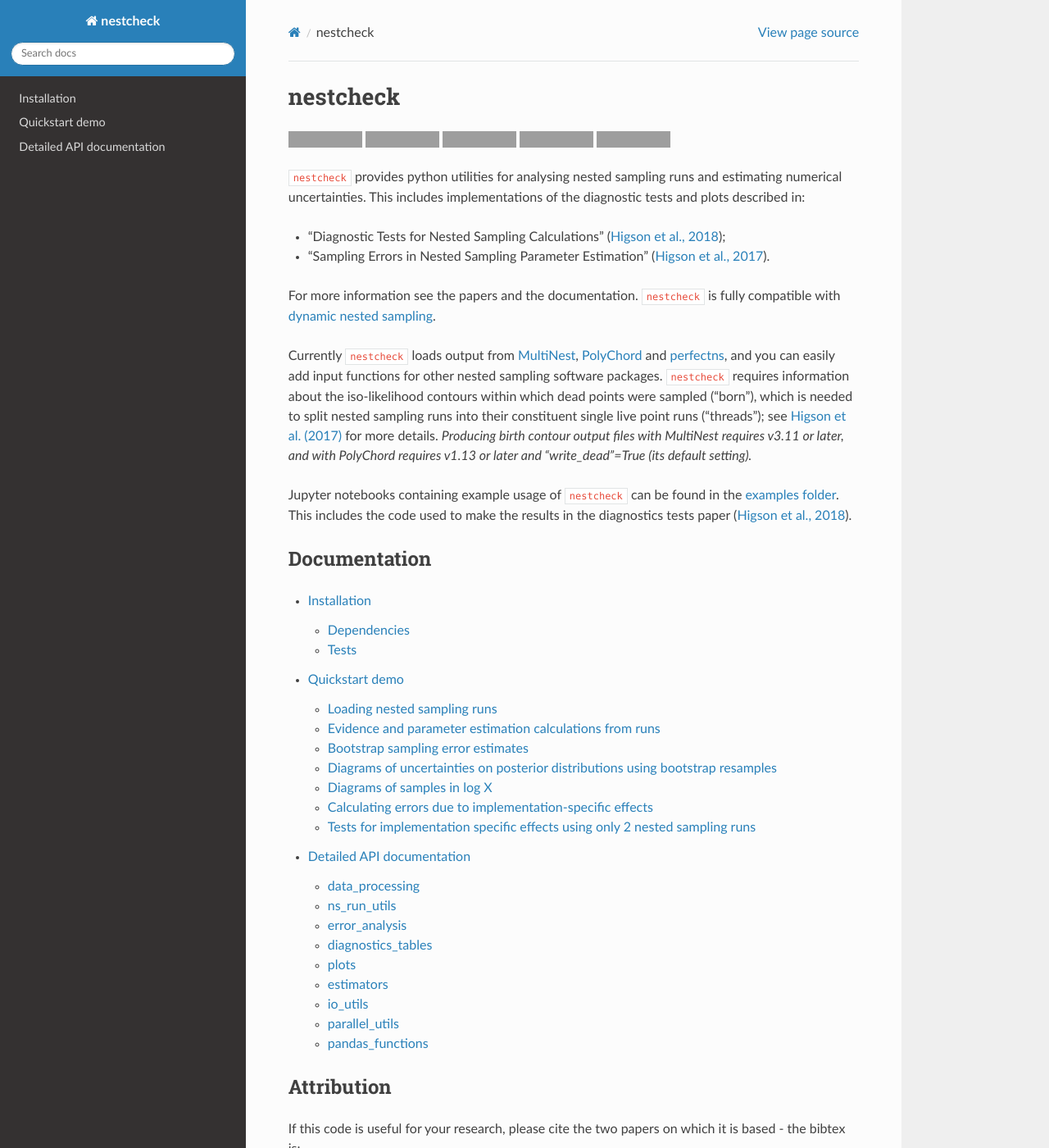
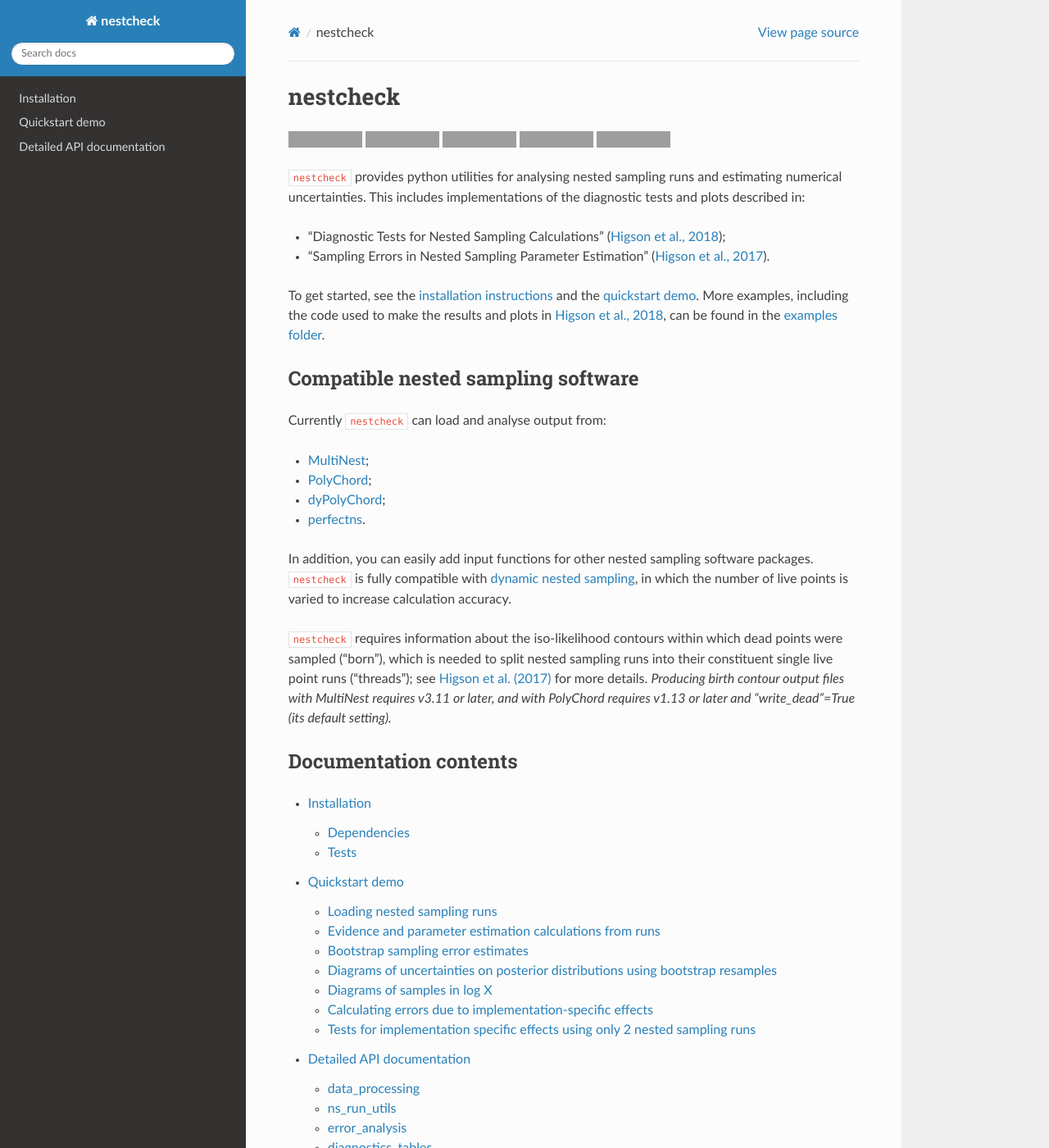
Before and after one commit to ejhigson/nestcheck, a Sphinx documentation site: the page built from docs/index.rst, in a window 1280 px wide and 1400 px high. Shown: the whole window at 82% size. Built offline with Sphinx 7.4.7 and the Read the Docs theme 2.0.0, drawn with Linux system fonts in a browser that asks for light colours; some of the changed text lies outside the part shown; grey boxes are pictures that could not be loaded.

Commit message:
updating docs and contribution information

```diff
--- a/docs/index.rst
+++ b/docs/index.rst
@@ -18,17 +18,26 @@ nestcheck
 - "Diagnostic Tests for Nested Sampling Calculations" (`Higson et al., 2018 <https://arxiv.org/abs/1804.06406>`_);
 - "Sampling Errors in Nested Sampling Parameter Estimation" (`Higson et al., 2017 <https://doi.org/10.1214/17-BA1075>`_).
 
-For more information see the papers and the documentation.  ``nestcheck`` is fully compatible with `dynamic nested sampling <https://arxiv.org/abs/1704.03459>`_.
+To get started, see the `installation instructions <http://nestcheck.readthedocs.io/en/latest/install.html>`_ and the `quickstart demo <http://nestcheck.readthedocs.io/en/latest/demos/quickstart_demo.html>`_. More examples, including the code used to make the results and plots in `Higson et al., 2018 <https://arxiv.org/abs/1804.06406>`_, can be found in the `examples folder <https://github.com/ejhigson/nestcheck/tree/master/examples>`_.
 
-Currently ``nestcheck`` loads output from `MultiNest <https://ccpforge.cse.rl.ac.uk/gf/project/multinest/>`_, `PolyChord <https://ccpforge.cse.rl.ac.uk/gf/project/polychord/>`_ and `perfectns <https://github.com/ejhigson/perfectns>`_, and you can easily add input functions for other nested sampling software packages.
+Compatible nested sampling software
+-----------------------------------
+
+Currently ``nestcheck`` can load and analyse output from:
+
+- `MultiNest <https://ccpforge.cse.rl.ac.uk/gf/project/multinest/>`_;
+- `PolyChord <https://ccpforge.cse.rl.ac.uk/gf/project/polychord/>`_;
+- `dyPolyChord <https://github.com/ejhigson/dyPolyChord>`_;
+- `perfectns <https://github.com/ejhigson/perfectns>`_.
+
+In addition, you can easily add input functions for other nested sampling software packages.
+``nestcheck`` is fully compatible with `dynamic nested sampling <https://arxiv.org/abs/1704.03459>`_, in which the number of live points is varied to increase calculation accuracy.
+
 ``nestcheck`` requires information about the iso-likelihood contours within which dead points were sampled ("born"), which is needed to split nested sampling runs into their constituent single live point runs ("threads"); see `Higson et al. (2017) <https://doi.org/10.1214/17-BA1075>`_ for more details. *Producing birth contour output files with MultiNest requires v3.11 or later, and with PolyChord requires v1.13 or later and "write_dead"=True (its default setting).*
 
-Jupyter notebooks containing example usage of ``nestcheck`` can be found in the `examples folder
-<https://github.com/ejhigson/nestcheck/tree/master/examples>`_. This includes the code used to make the results in the diagnostics tests paper (`Higson et al., 2018
-<https://arxiv.org/abs/1804.06406>`_).
 
-Documentation
--------------
+Documentation contents
+----------------------
 
 .. toctree::
    :maxdepth: 2
```
Also changed, not shown: other parts of docs/index.rst (+7 -4 lines), CONTRIBUTING.md (+5 -2 lines).
